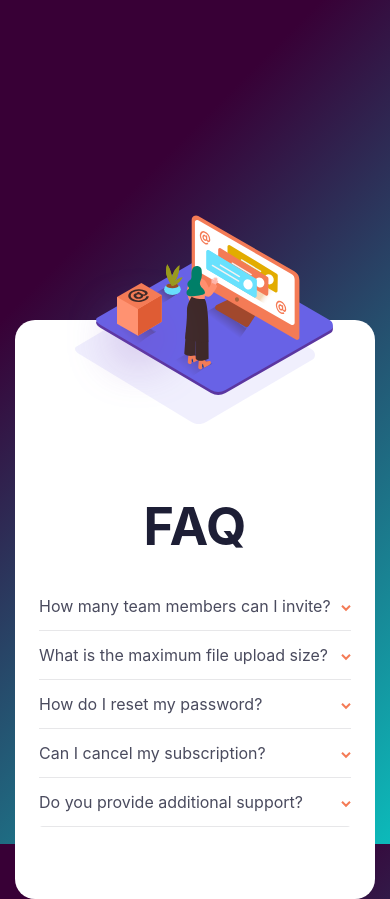
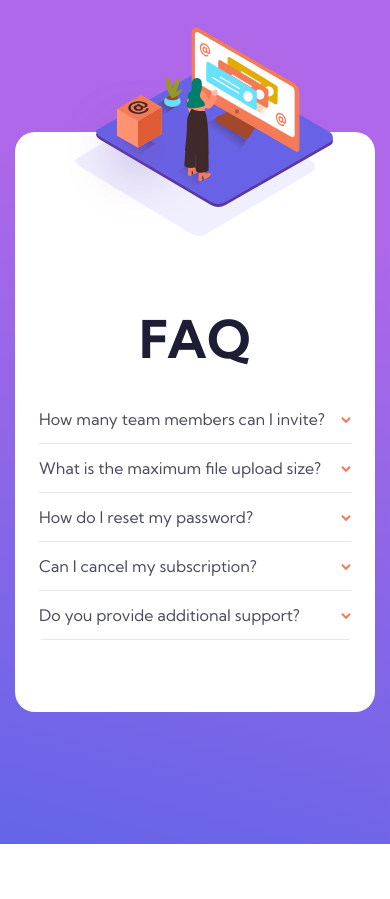
Before and after one commit to MiggyMike/faq-accordian-card, a React (Create React App) app: page / in a window 390 px wide. After the commit the page ends 844 px from the top, so only its background shows below. Built offline with nearby package versions, Linux system fonts and the light colour scheme.

Commit message:
imported google font, set font, adjusted layout settings for responsiveness and config themes added

```diff
--- a/src/styles/_main.scss
+++ b/src/styles/_main.scss
@@ -1,11 +1,20 @@
+@import url('https://fonts.googleapis.com/css2?family=Kumbh+Sans:wght@400;700&display=swap');
+* {
+    font-family: 'Kumbh Sans', sans-serif;
+    font-weight: 400;
+}
 body {
-    padding-top: 20rem;
+    display: flex;
     height: 100vh;
-    font-family: 'Open Sans', sans-serif;
-    font-size: 12px;
+    justify-content: center;
+    align-items: center;
+    color: $DarkGrayishBlue;
     -webkit-font-smoothing: antialiased;
     -moz-osx-font-smoothing: grayscale;
     background-size: auto;
     background-color: #0cbaba;
-    background-image: linear-gradient(315deg, #0cbaba 0%, #380036 74%);
+    background-image: linear-gradient(15deg, $SoftBlue 0%, $SoftViolet 74%);
 }
+#root {
+    width: 100%;
+}
```
